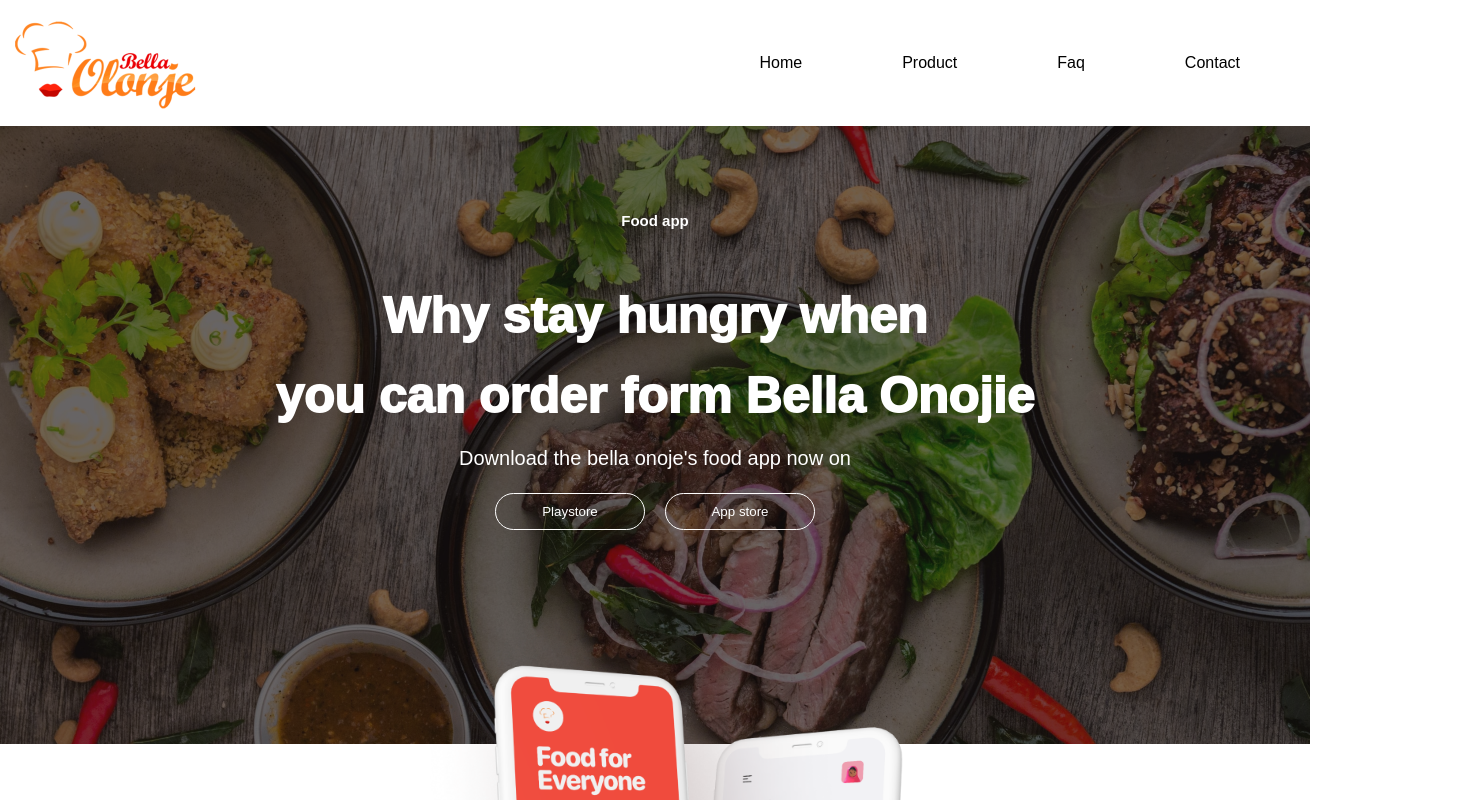
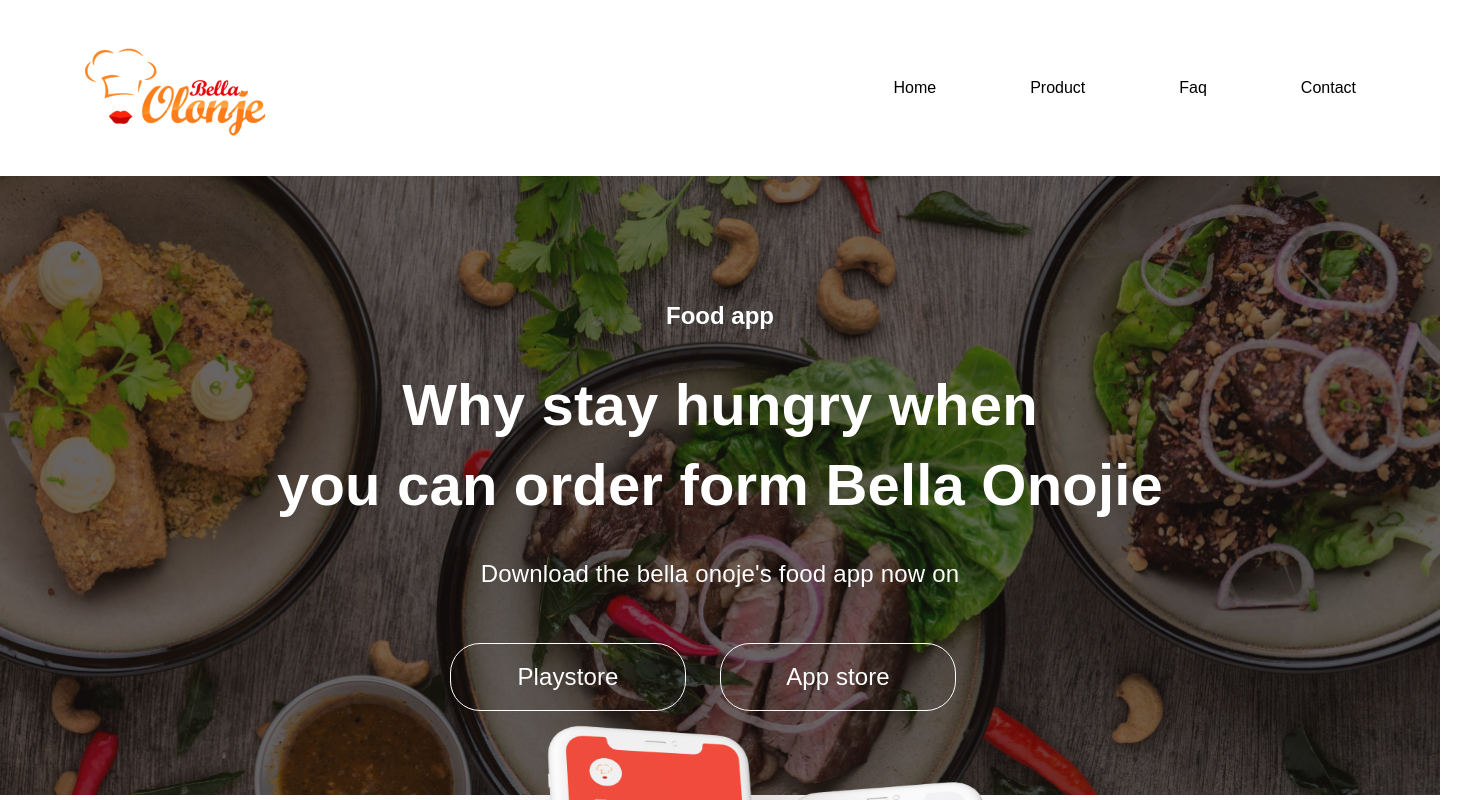
Before and after one commit to jagochitz/challenge-react, a React (Create React App) app: page / in a window 1280 px wide. Shown: the top 800 px of the page, 1460 px wide, since content can reach past the window. Built offline with nearby package versions, Linux system fonts and the light colour scheme.

Commit message:
realizado ajustes no header e apresentação.

```diff
--- a/src/components/Apresentacao.css
+++ b/src/components/Apresentacao.css
@@ -1,46 +1,84 @@
+/*font*/
+
+
 .app-apresentacao {
   background: url("/src/images/bg-header.png") no-repeat;
-  max-width: 100%;
-  width: 100%;
-  height: 600px;
+  background-size: cover;
+  margin-right: 0px;
+  width: 1440px;
+  height: 619px;
   display: flex;
   flex-direction: column;
   align-items: center;
   justify-content: space-around;
   color: white;
-  padding: 15px;
 }
 
-.app-apresentacao h3 {
-  font-size: 15px;
-  padding-top: 60px;
+.apres-content {
+  display: flex;
+  align-items: center;
+  justify-content: center;
+  flex-direction: column;
+  width: 1005px;
+  height: 326px;
+  padding: 217.5px 72px;
 }
 
-.app-apresentacao h1 {
-  font-family: "Noto-Sans-Bold", sans-serif;
-  font-weight: 1000;
-  font-size: 50px;
-  text-align: center;
-  padding: 0px;
+.app-apresentacao .apres-content h3 {
+  padding-top: 150px;
+  font-size: 24px;
+  font-weight: bold;
 }
 
+.apres-titulo{
+  width: 1005px;
+  height: 180px;
+}
+.app-apresentacao .apres-titulo h1 {
+  font-family: 'Poppins', sans-serif;
+  font-weight: bold;
+  font-size: 58px;
+  text-align: center;
+  letter-spacing: .2px;
+  line-height: 80px;
+
+}
+
+.apres-p {
+  display: flex;
+  align-items: center;
+  justify-content: center;
+  margin-top: -20px;
+  width: 728px;
+  height: 96px;
+  padding-top: 50px;
+}
 .app-apresentacao p {
-  font-size: 20px;
+  font-family: 'Montserrat', sans-serif;
+  font-weight: 500;
+  font-size: 24px;
+  line-height: 38px;
+  letter-spacing: 0.2px;
 }
 
 .buttons-apresentacao {
-  width: 320px;
   display: flex;
   justify-content: space-between;
   align-items: center;
+  padding: 50px;
 }
 
 .buttons-apresentacao-item button {
+  font-family: 'Montserrat', sans-serif;
+  font-size: 24px;
+  line-height: 36px;
+  letter-spacing: 0.1px;
   background: none;
   color: white;
   border: 1px solid white;
-  width: 150px;
-  padding: 10px;
+  width: 236px;
+  height: 68px;
+  margin-right: 34px;
   border-radius: 30px;
   text-align: center;
   cursor: pointer;
@@ -58,14 +96,14 @@
   display: flex;
   width: 100%;
   position: absolute;
-  margin-top: 70%;
+  top: 610px;
   align-items: center;
   justify-content: center;
 }
 
 .cells-mini img {
-  box-sizing: border-box;
-  width: 40%;
+  width: 548px;
+  height: 640px;
 }
 
 @media (max-width: 768.9px){
--- a/src/components/Apresentacao.jsx
+++ b/src/components/Apresentacao.jsx
@@ -4,10 +4,15 @@ import CellsMini from "../images/Cells-mini.png";
 
 export default (props) => (
   <section className="app-apresentacao">
+    <div className="apres-content">
       <h3>Food app</h3>
+      <div className="apres-titulo">
         <h1>Why stay hungry when</h1>
-    <h1 className="h1">you can order form Bella Onojie</h1>
+        <h1>you can order form Bella Onojie</h1>
+      </div>
+      <div className="apres-p">
         <p>Download the bella onoje's food app now on</p>
+      </div>
       <div className="buttons-apresentacao">
         <div className="buttons-apresentacao-item">
           <button>Playstore</button>
@@ -16,6 +21,7 @@ export default (props) => (
           <button>App store</button>
         </div>
       </div>
+    </div>
     <div className="cells-mini">
       <img src={CellsMini} alt="" />
     </div>
--- a/src/components/Header.css
+++ b/src/components/Header.css
@@ -2,20 +2,33 @@
     display: flex;
     justify-content: space-between;
     align-items: center;
+    width: 1440px;
+    height: 156px;
     padding: 10px;
+}
+
+.img-logo {
+    display: flex;
+    align-items: center;
+    justify-content: flex-start;
+    width: 206px;
+    height: 101.76px;
+    padding-left: 70px;
 }
 
 .menu-mobile, .menu-mobile-itens {
     display: none;
 }
-
+.menu {
+    display: flex;
+    align-items: center;
+    justify-content: flex-end;
+    width: 580px;
+    height: 48px;
+}
 .menu a {
-    margin-right: 100px;
+    margin-right: 94px;
     transition: .3s;
-}
-
-.menu a:last-child {
-    margin-right: 30px;
 }
 
 .menu a:hover {
--- a/src/index.css
+++ b/src/index.css
@@ -3,9 +3,15 @@
   margin: 0;
   padding: 0;
 }
+
+/*fonte*/
+@import url('https://fonts.googleapis.com/css2?family=Montserrat:wght@500;600&family=Poppins:wght@700&display=swap');
+
 /*Padrões*/
 body {
-  font-family: 'NotoSans-Regular', sans-serif;
+  font-family: 'Montserrat', sans-serif;
+  margin: 0;
+  padding: 0;
 }
 
 body a {
```
Lines whose indentation alone changed are shown as unchanged.
